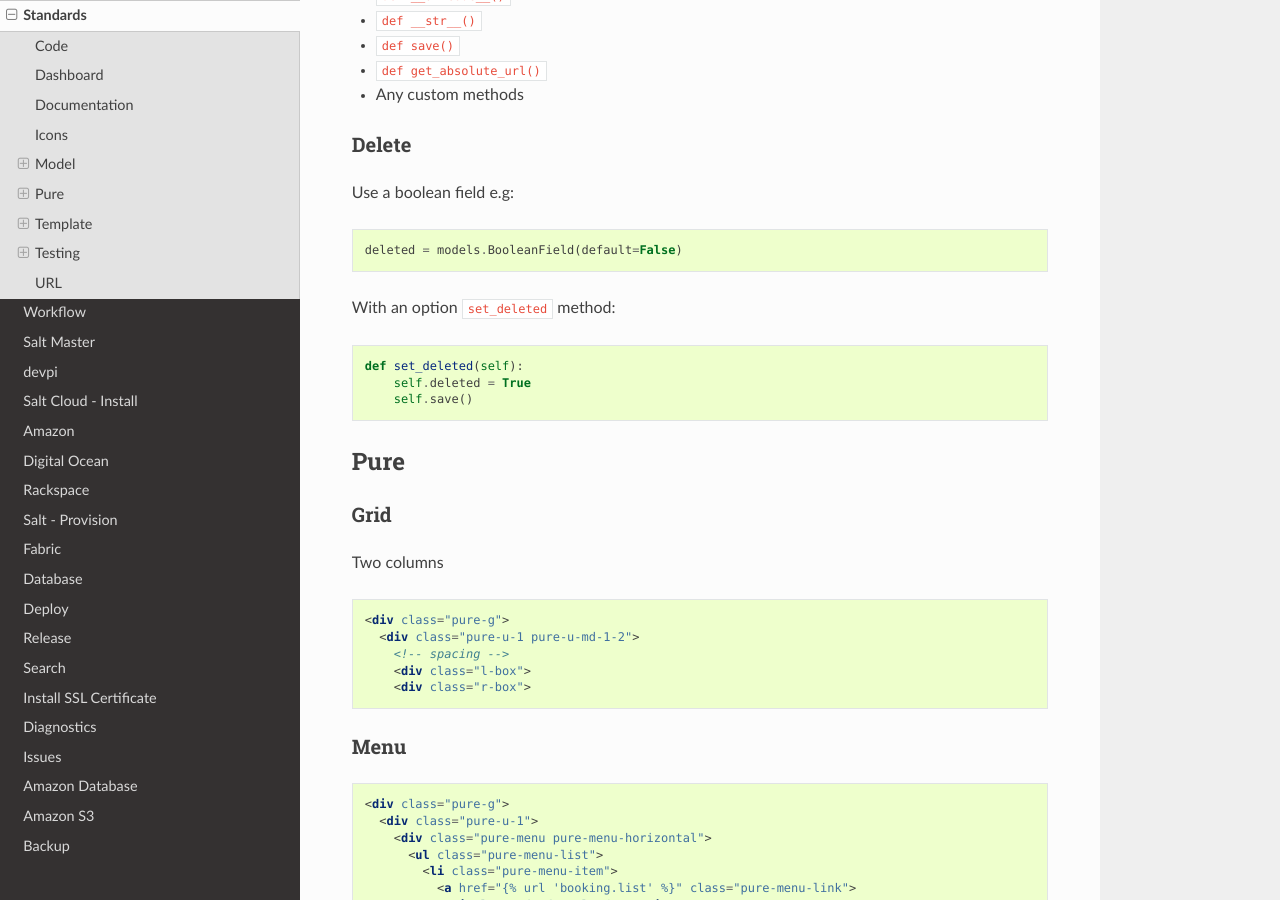
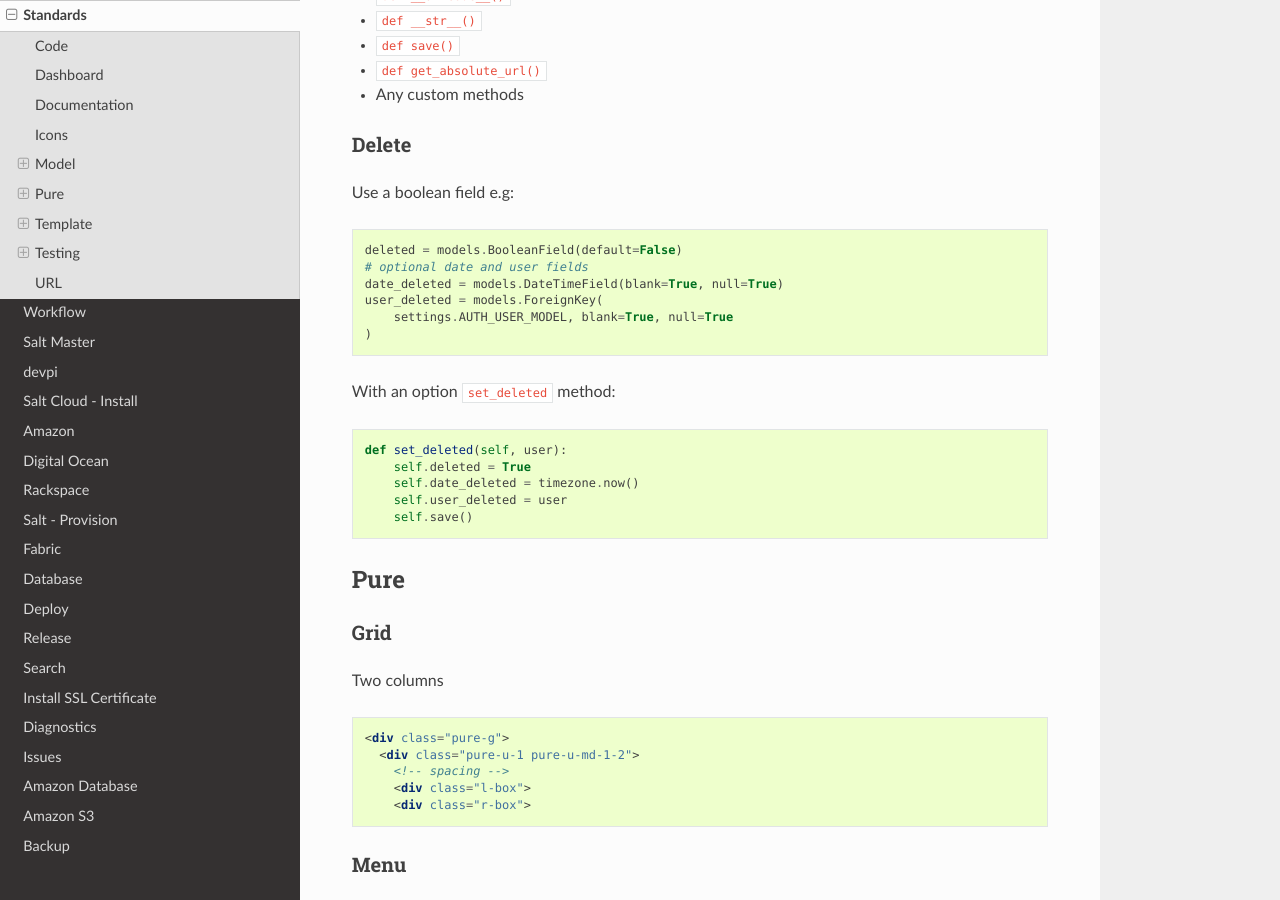
Before and after one commit to pkimber/old-docs-migrated-to-gitlab, a Sphinx documentation site: the page built from source/dev-standards.rst, in a window 1280 px wide and 900 px high, scrolled down 5235 px. Built offline with Sphinx 7.4.7 and the Read the Docs theme 2.0.0, drawn with Linux system fonts in a browser that asks for light colours.

Commit message:
model - deleted

```diff
--- a/source/dev-standards.rst
+++ b/source/dev-standards.rst
@@ -225,11 +225,18 @@ Delete
 Use a boolean field e.g::
 
   deleted = models.BooleanField(default=False)
+  # optional date and user fields
+  date_deleted = models.DateTimeField(blank=True, null=True)
+  user_deleted = models.ForeignKey(
+      settings.AUTH_USER_MODEL, blank=True, null=True
+  )
 
 With an option ``set_deleted`` method::
 
-  def set_deleted(self):
+  def set_deleted(self, user):
       self.deleted = True
+      self.date_deleted = timezone.now()
+      self.user_deleted = user
       self.save()
 
 Pure
```
